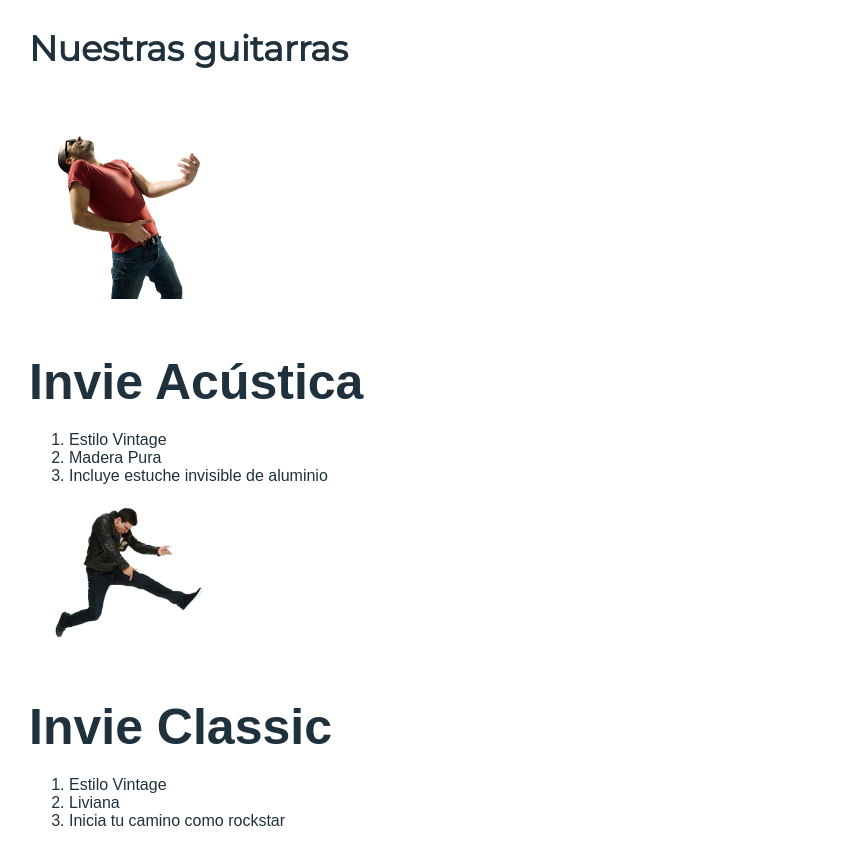
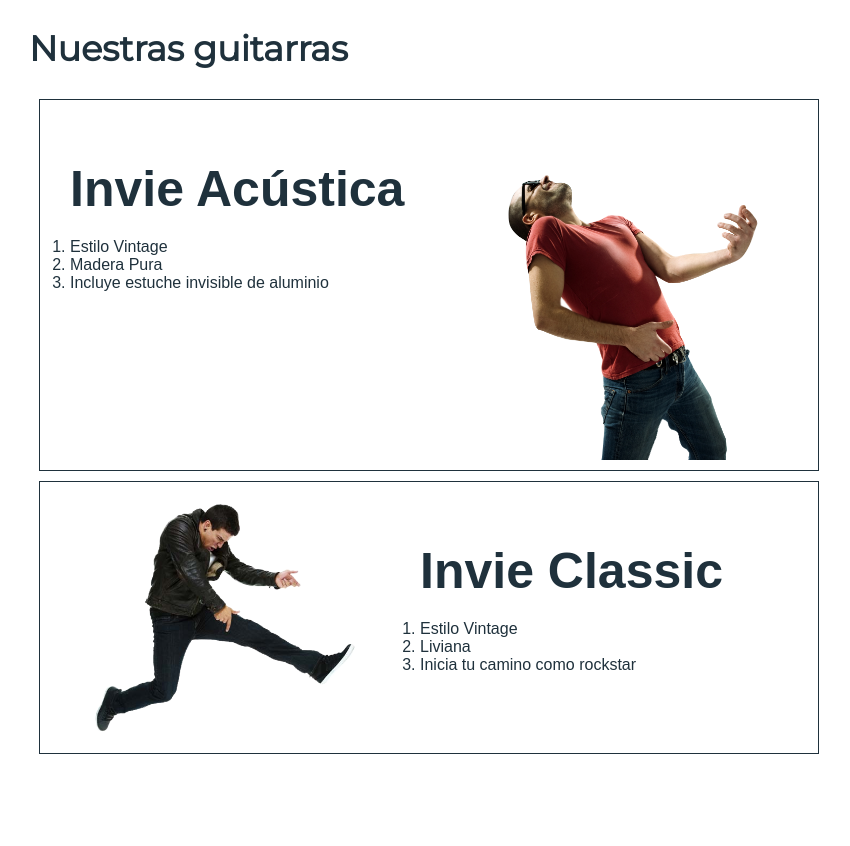
Before and after one commit to faiza25/invie, a plain HTML site: page index.html in a window 1280 px wide. Shown: the part 447-1293 px from the top of the page, without its empty margins (211-1061 px from the left). After the commit the page ends 1211 px from the top, so only its background shows below. Drawn offline with Linux system fonts and the light colour scheme; a web font is replaced by a local one.

Commit message:
Floatando nuestros elementos

```diff
--- a/css/invie.css
+++ b/css/invie.css
@@ -55,3 +55,31 @@ margin: 0px;
   margin:auto;
 
 }
+
+
+.guitarra{
+  margin: 10px;
+  padding: 10px;
+  overflow: hidden;
+  border: 1px solid #1F313C;
+}
+
+.guitarra ol{
+  padding: 0px;
+
+}
+
+.derecha{
+  float:right;
+}
+
+.izquierda{
+  float: left;
+
+}
+.contenedor-guitarra-a{
+  padding-left: 20px;
+}
+.contenedor-guitarra-b{
+  margin-left: 370px;
+}
--- a/index.html
+++ b/index.html
@@ -37,24 +37,28 @@
 
     <section id="guitarras" class="guitarras contenedor">    <!-- guitarras -->
       <h2>Nuestras guitarras</h2> <!--titulo  -->
-      <article class="guitarra">  <!--guitarra 1  -->
-        <img src="images/invie-acustica.png" alt="Guitarra Inve Acustica" width="200">
+      <article class="guitarra ">  <!--guitarra 1  -->
+        <img class="derecha" src="images/invie-acustica.png" alt="Guitarra Inve Acustica" width="350">
+        <div class="contenedor-guitarra-a">
           <h3 class="title-b">Invie Acústica</h3>
           <ol>
             <li>Estilo Vintage</li>
             <li>Madera Pura</li>
             <li>Incluye estuche invisible de aluminio</li>
           </ol>
+        </div>
       </article>
 
       <article class="guitarra"> <!--guitarra 2-->
-        <img src="images/invie-classic.png" alt="Guitarra Invie Classic" width="200">
+        <img class="izquierda" src="images/invie-classic.png" alt="Guitarra Invie Classic" width="350">
+        <div class="contenedor-guitarra-b">
           <h3 class="title-b">Invie Classic</h3>
           <ol>
             <li>Estilo Vintage</li>
             <li>Liviana</li>
             <li>Inicia tu camino como rockstar</li>
           </ol>
+        </div>
       </article>
     </section>
 
```
Lines whose indentation alone changed are shown as unchanged.
